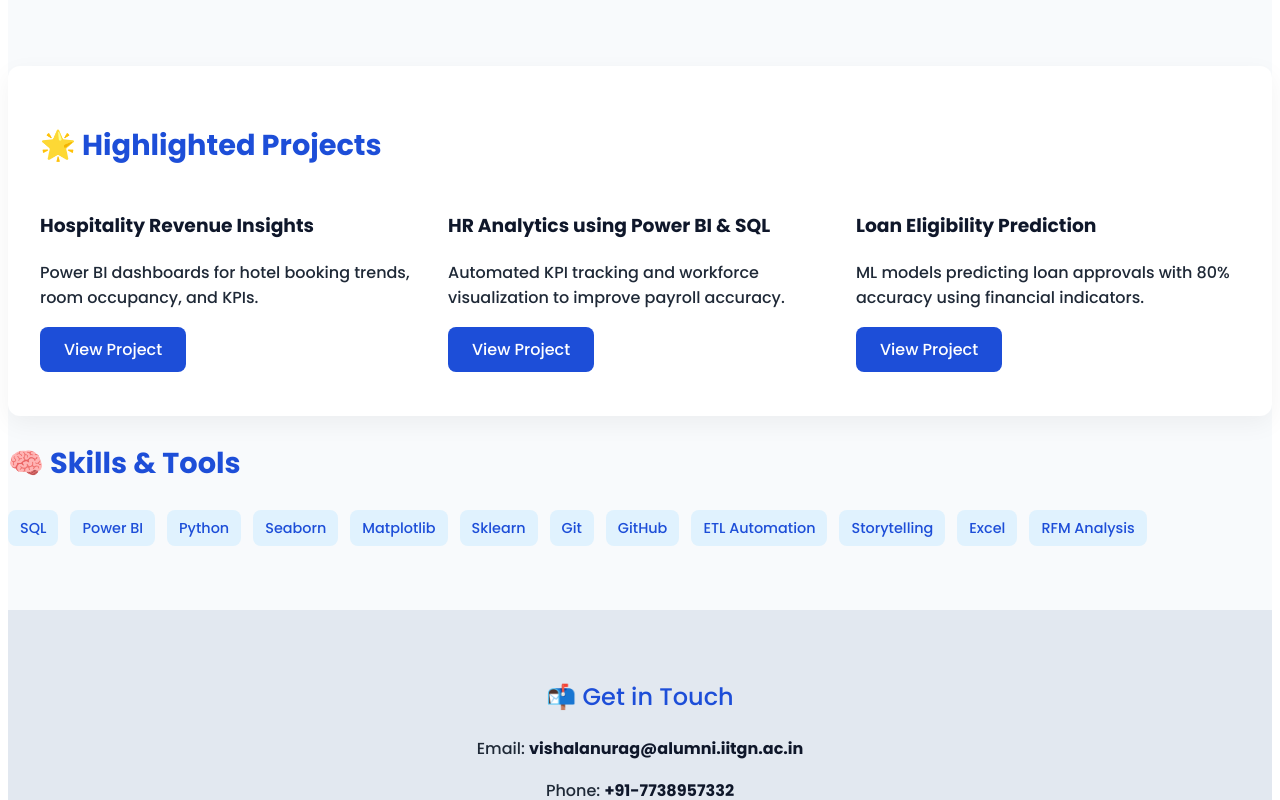
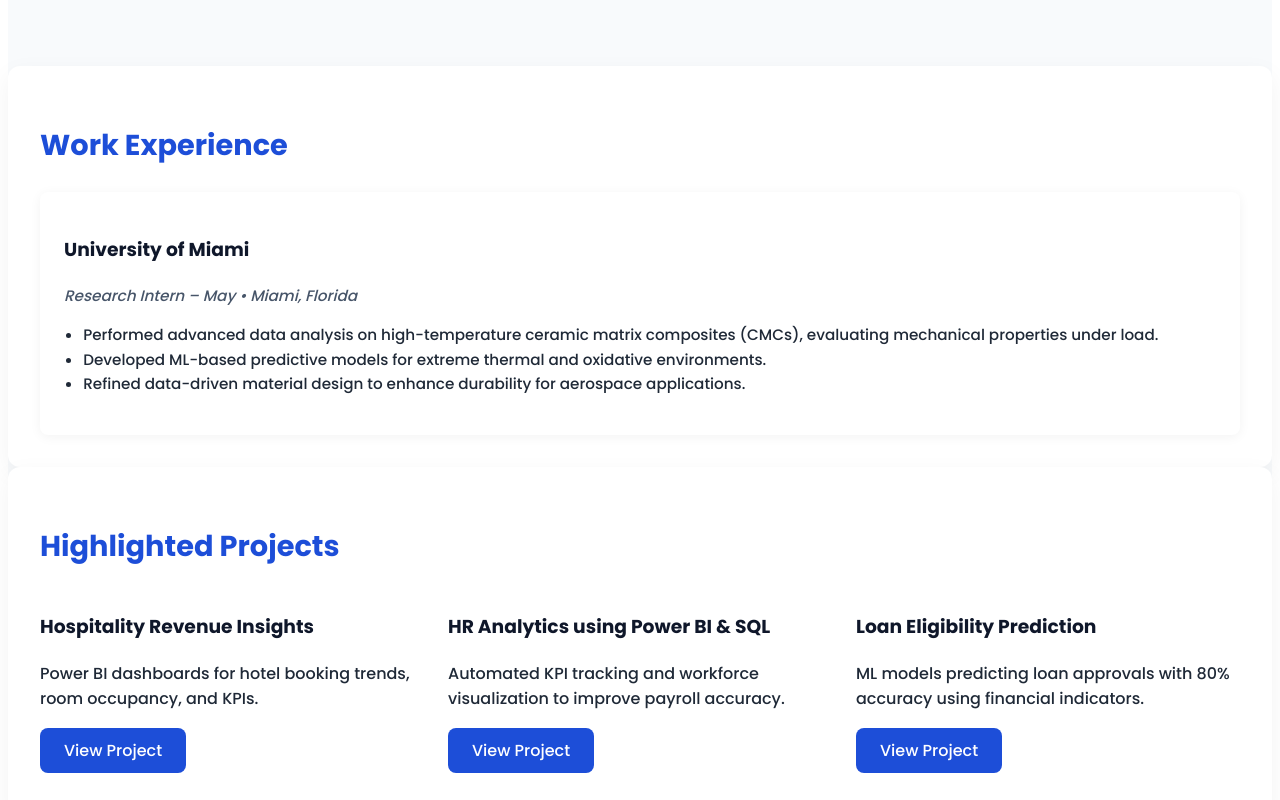
Before and after one commit to Anurag9Vishal/Portfolio, a Next.js app: page / in a window 1280 px wide. Shown: the part 380-1180 px from the top of the page. Built offline with nearby package versions, Linux system fonts and the light colour scheme.

Commit message:
Update index.js

```diff
--- a/pages/index.js
+++ b/pages/index.js
@@ -56,11 +56,27 @@
         <div style={{ marginTop: "2rem" }}>
           <a href="https://www.linkedin.com/in/anurag-vishal-9a1014248/" className="button button-outline" target="_blank">LinkedIn</a>
           <a href="https://github.com/Anurag9Vishal" className="button button-outline" target="_blank">GitHub</a>
+          <a href="/Resume.pdf" download className="button button-primary">Download Résumé</a>
         </div>
       </section>
 
       <section className="glass section">
-        <h2 style={{ fontSize: "1.8rem", fontWeight: "600", color: "#1d4ed8" }}>🌟 Highlighted Projects</h2>
+        <h2 style={{ fontSize: "1.8rem", fontWeight: "600", color: "#1d4ed8" }}>Work Experience</h2>
+        <div style={{ marginTop: "1.5rem" }}>
+          <div style={{ backgroundColor: "#ffffff", borderRadius: "8px", padding: "1.5rem", boxShadow: "0 2px 12px rgba(0,0,0,0.05)" }}>
+            <h3 style={{ fontWeight: "600", color: "#0f172a" }}>University of Miami</h3>
+            <p style={{ fontSize: "0.95rem", color: "#475569" }}><em>Research Intern – May • Miami, Florida</em></p>
+            <ul style={{ marginTop: "0.75rem", paddingLeft: "1.2rem", fontSize: "0.95rem" }}>
+              <li>Performed advanced data analysis on high-temperature ceramic matrix composites (CMCs), evaluating mechanical properties under load.</li>
+              <li>Developed ML-based predictive models for extreme thermal and oxidative environments.</li>
+              <li>Refined data-driven material design to enhance durability for aerospace applications.</li>
+            </ul>
+          </div>
+        </div>
+      </section>
+
+      <section className="glass section">
+        <h2 style={{ fontSize: "1.8rem", fontWeight: "600", color: "#1d4ed8" }}>Highlighted Projects</h2>
         <div className="grid" style={{ marginTop: "1.5rem" }}>
           <div>
             <h3 style={{ fontWeight: "600", color: "#0f172a" }}>Hospitality Revenue Insights</h3>
@@ -81,7 +97,7 @@
       </section>
 
       <section className="section">
-        <h2 style={{ fontSize: "1.8rem", fontWeight: "600", color: "#1d4ed8" }}>🧠 Skills & Tools</h2>
+        <h2 style={{ fontSize: "1.8rem", fontWeight: "600", color: "#1d4ed8" }}>Skills & Tools</h2>
         <ul style={{ display: "flex", flexWrap: "wrap", gap: "0.75rem", listStyle: "none", marginTop: "1rem", padding: 0 }}>
           {["SQL", "Power BI", "Python", "Seaborn", "Matplotlib", "Sklearn", "Git", "GitHub", "ETL Automation", "Storytelling", "Excel", "RFM Analysis"].map(skill => (
             <li key={skill} style={{ background: "#e0f2fe", color: "#1d4ed8", padding: "0.4rem 0.75rem", borderRadius: "8px", fontSize: "0.9rem" }}>{skill}</li>
@@ -90,7 +106,7 @@
       </section>
 
       <footer style={{ padding: "3rem 1rem", textAlign: "center", backgroundColor: "#e2e8f0", marginTop: "4rem" }}>
-        <h2 style={{ fontSize: "1.5rem", fontWeight: "500", color: "#1d4ed8" }}>📬 Get in Touch</h2>
+        <h2 style={{ fontSize: "1.5rem", fontWeight: "500", color: "#1d4ed8" }}>Get in Touch</h2>
         <p>Email: <strong style={{ color: "#0f172a" }}>vishalanurag@alumni.iitgn.ac.in</strong></p>
         <p>Phone: <strong style={{ color: "#0f172a" }}>+91-7738957332</strong></p>
         <p style={{ marginTop: "1rem", fontSize: "0.85rem", color: "#64748b" }}>© {new Date().getFullYear()} Anurag Vishal. All rights reserved.</p>
```
